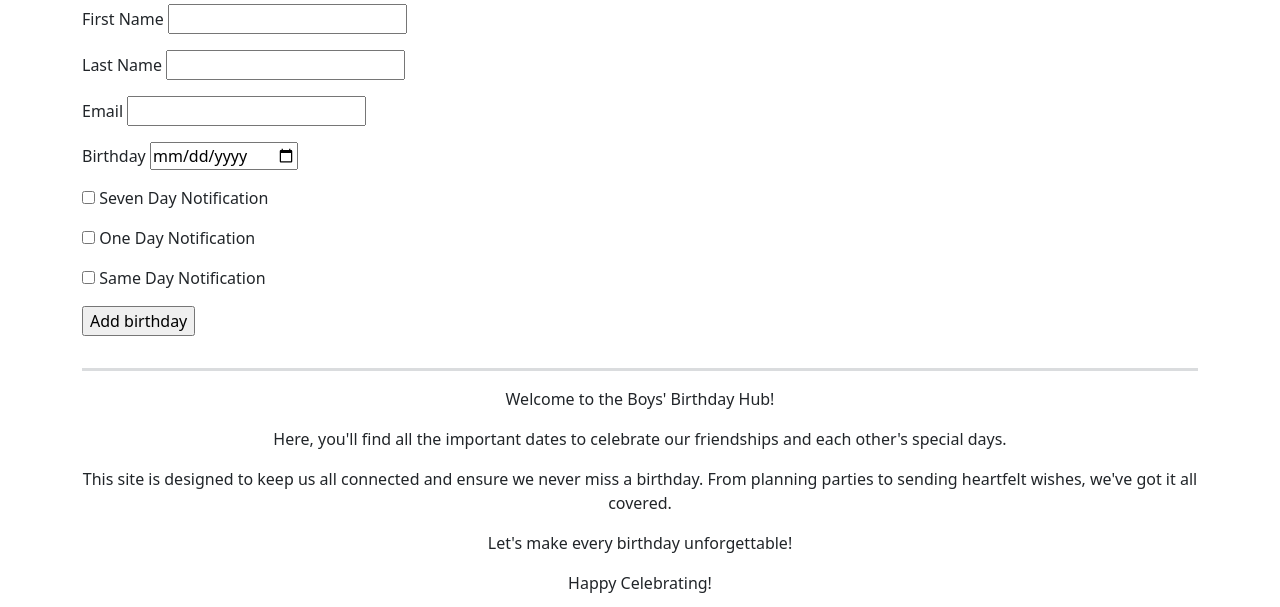
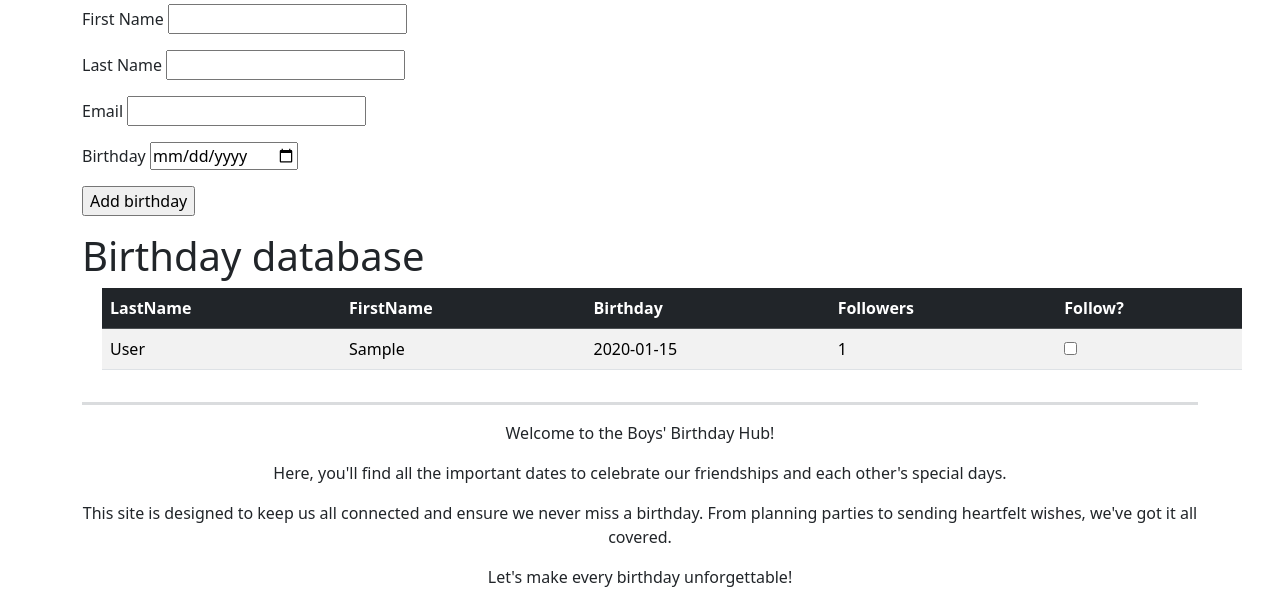
Before and after one commit to MarijnHuis/birthday_app, a Flask app: page /birthdays in a window 1280 px wide. Shown: the part 201-808 px from the top of the page. Run offline with Flask 3, Linux system fonts and the light colour scheme; the first user in the database is signed in; tables that the repository leaves empty hold one stand-in row (Sample ...).

Commit message:
new db structure and user page

```diff
--- a/app/forms.py
+++ b/app/forms.py
@@ -15,9 +15,6 @@ class NewBirthdayForm(FlaskForm):
     firstname = StringField("First Name", validators=[DataRequired(), Length(max=100)])
     email = EmailField("Email", validators=[DataRequired(), Email()])
     birthday = DateField("Birthday", validators=[DataRequired()])
-    seven_day_notify = BooleanField("Seven Day Notification")
-    one_day_notify = BooleanField("One Day Notification")
-    same_day_notify = BooleanField("Same Day Notification")
 
 class LoginForm(FlaskForm):
     username = StringField('Username', validators=[DataRequired()])
--- a/app/routes.py
+++ b/app/routes.py
@@ -40,26 +40,24 @@ def birthday_page():
         fname = form.firstname.data
         email = form.email.data
         bday = form.birthday.data
-        seven_day = form.seven_day_notify.data
-        one_day = form.one_day_notify.data
-        same_day = form.same_day_notify.data
 
-        new_bday = Birthday(lastname=lname, firstname=fname, email=email, birthday=bday, seven_day_notify=seven_day, one_day_notify=one_day, same_day_notify=same_day)
+        new_bday = Birthday(lastname=lname, firstname=fname, email=email, birthday=bday)
         app.logger.info("Adding new birthday to db")
-        db.session.add(new_bday)
-        db.session.commit()
 
         return redirect(url_for('index'))
     app.logger.debug("Getting  birthdays and sorting...")
-    return render_template("birthdays.html", form=form)
 
-@app.route("/users")
+    query = sa.select(Birthday).order_by(Birthday.firstname.asc())
+    birthdays = db.session.scalars(query).all()
+
+    return render_template("birthdays.html", form=form, birthdays=birthdays)
+
+@app.route("/user/<username>")
 @login_required
-def users_page():
-    try:
-        return render_template('users_fake.html')
-    except:
-        abort(404)
+def user_page(username):
+    user: User = db.first_or_404(sa.select(User).where(User.username==username))
+    birthdays: Birthday = user.following
+    return render_template('user.html', user=user, birthdays=birthdays)
 
 @app.route('/login', methods=['GET', 'POST'])
 def login():
--- a/app/templates/base.html
+++ b/app/templates/base.html
@@ -36,7 +36,7 @@
                     <a class="nav-link" href="{{ url_for('birthday_page') }}"><h2>Birthdays</h2></a>
                 </li>
                 <li class="nav-item">
-                  <a class="nav-link" href="{{ url_for('users_page') }}"><h2>Users</h2></a>
+                  <a class="nav-link" href="{{ url_for('user_page', username=current_user.username) }}"><h2>Users</h2></a>
               </li>
               <li class="nav-item">
                 <a class="nav-link" href="{{ url_for('about') }}"><h2>About</h2></a>
--- a/app/templates/birthdays.html
+++ b/app/templates/birthdays.html
@@ -61,47 +61,31 @@
               {% endfor %}
           </ul>
         {% endif %}
-
-        <p>
-          {{ form.seven_day_notify() }} {{ form.seven_day_notify.label }}
-        </p>
-
-        {% if form.seven_day_notify.errors %}
-            <ul class="errors">
-                {% for error in form.seven_day_notify.errors %}
-                    <li>{{ error }}</li>
-                {% endfor %}
-            </ul>
-        {% endif %}
-
-        <p>
-          {{ form.one_day_notify() }} {{ form.one_day_notify.label }}
-        </p>
-
-        {% if form.one_day_notify.errors %}
-            <ul class="errors">
-                {% for error in form.one_day_notify.errors %}
-                    <li>{{ error }}</li>
-                {% endfor %}
-            </ul>
-        {% endif %}
-
-        <p>
-          {{ form.same_day_notify() }} {{ form.same_day_notify.label }}
-        </p>
-
-        {% if form.same_day_notify.errors %}
-            <ul class="errors">
-                {% for error in form.same_day_notify.errors %}
-                    <li>{{ error }}</li>
-                {% endfor %}
-            </ul>
-        {% endif %}
-
         <p>
           <input type="submit" value="Add birthday">
         </p>
       </form>
+    <h1>Birthday database</h1>
+    <table class="table table-hover table-striped">
+      <thead class="table-dark">
+        <tr>
+          <th>LastName</th>
+          <th>FirstName</th>
+          <th>Birthday</th>
+          <th>Followers</th>
+          <th>Follow?</th>
+        </tr>
+      </thead>
+      {% for bday in birthdays %}
+      <tr>
+        <td>{{ bday.lastname }}</td>
+        <td>{{ bday.firstname }}</td>
+        <td>{{ bday.birthday }}</td>
+        <td>{{ bday.followers|length }}</td>
+        <td><input type="checkbox" name="select"></td>
+      </tr>
+      {% endfor %}
+    </table>
     </div>
   </div>
 
--- a/app/templates/index.html
+++ b/app/templates/index.html
@@ -30,9 +27,6 @@
       <td>{{ bday.firstname }}</td>
       <td>{{ bday.email }}</td>
       <td>{{ bday.birthday }}</td>
-      <td>{{ bday.seven_day_notify }}</td>
-      <td>{{ bday.one_day_notify }}</td>
-      <td>{{ bday.same_day_notify }}</td>
     </tr>
     {% endfor %}
   </table>
```
Also changed, not shown: other parts of app/templates/index.html (+0 -3 lines), app/models.py (+39 -6 lines), app/templates/user.html (added, +14 -0 lines), app/templates/users.html (deleted, +0 -8 lines), migrations/versions/002e6cab29b4_.py (added, +34 -0 lines), migrations/versions/8cb2cda050f9_bday_in_user.py (added, +32 -0 lines), migrations/versions/e47a963332b3_notify_in_user.py (added, +50 -0 lines), birthdays.db, 1 other file.
